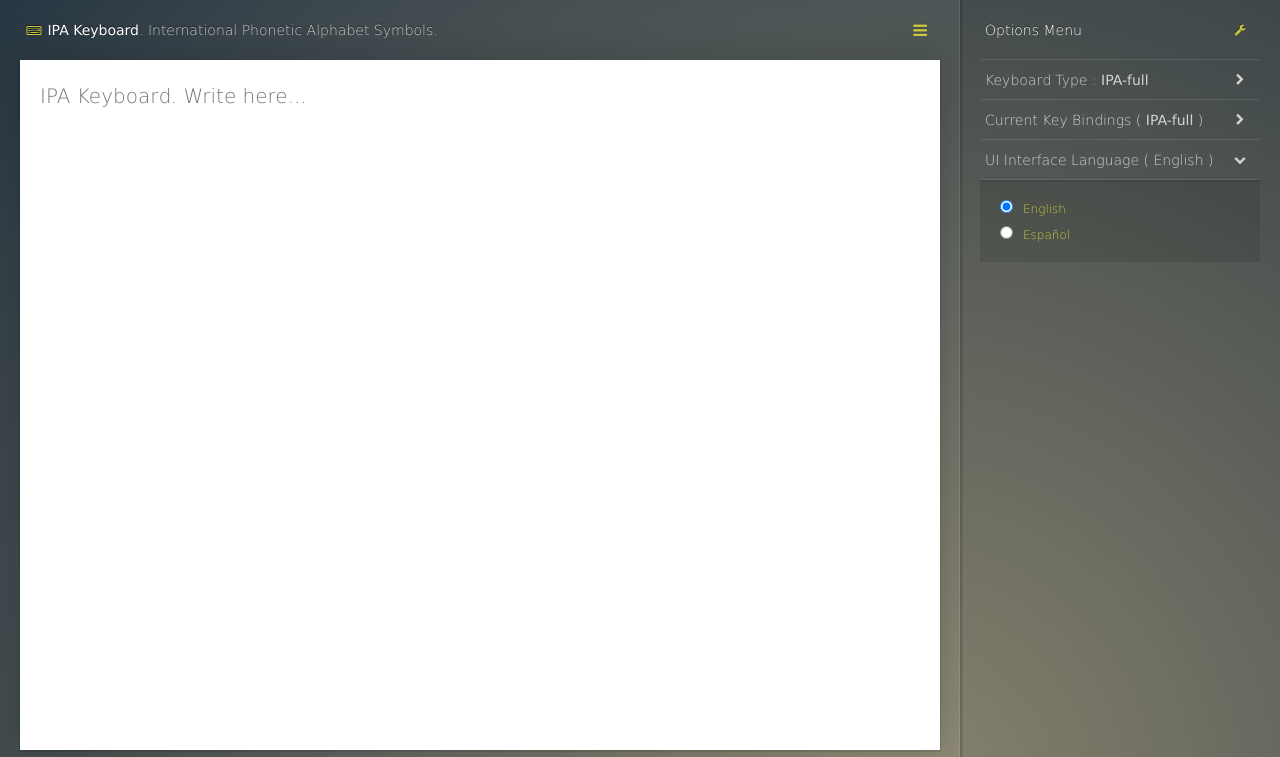
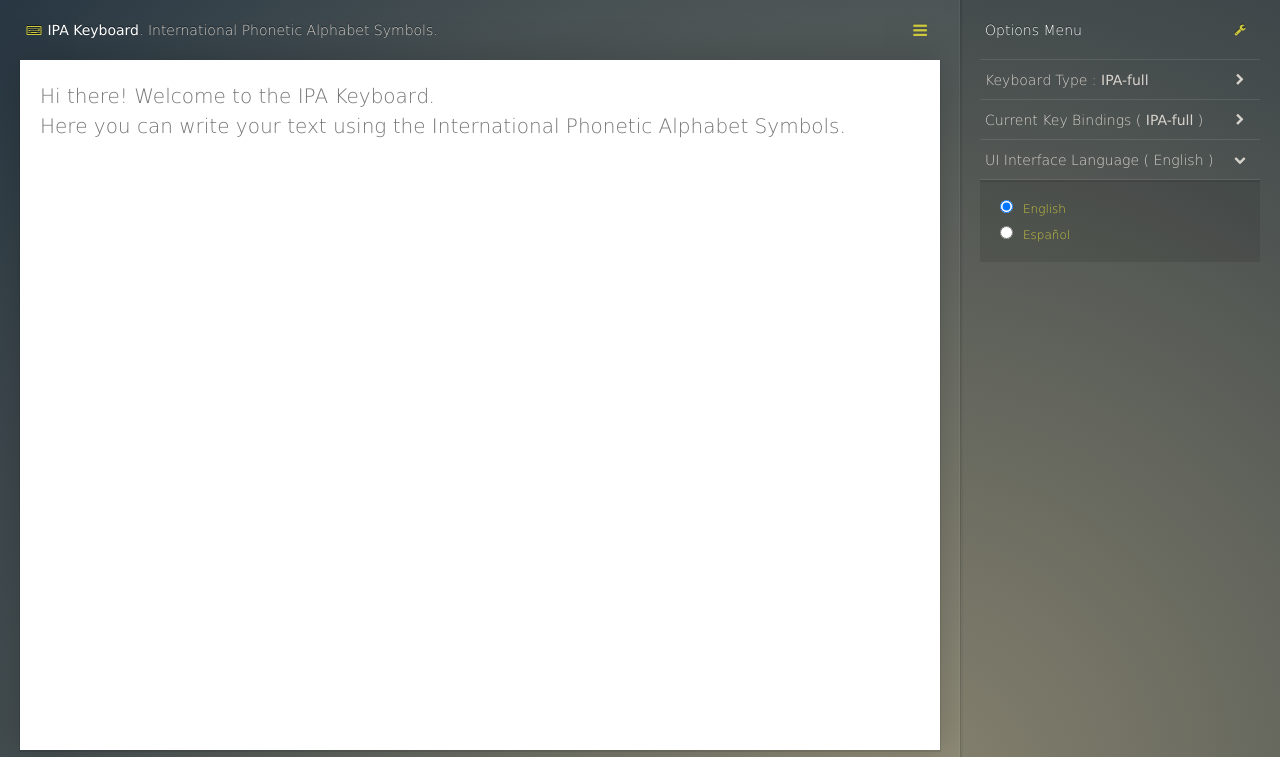
Before and after one commit to alterebro/IPA-Keyboard, a plain HTML site: page index.html in a window 1280 px wide. Shown: the top 757 px of the page. Drawn offline with Linux system fonts and the light colour scheme; a web font is replaced by a local one.

Commit message:
main input area placeholder functions

```diff
--- a/frontend/scripts/app.js
+++ b/frontend/scripts/app.js
@@ -15,6 +15,7 @@ function get_style(el,style_prop) {
 	}
 	return o;
 }
+
 
 var maps = {
 	'greek' : {
@@ -144,7 +145,7 @@ var lang = {
 		_ui_lang : 'Idioma del interface UI',
 		_footer_created : 'Diseño y desarrollo por',
 
-		_placeholder : 'PLACEHOLDER ESPAÑOLO'
+		_placeholder : 'Hola! Bienvenido al teclado AFI. \nAquí podrás escribir tus textos usando los simbolos del Alfabeto Fonético Internacional'
 	}
 }
 
@@ -161,8 +162,6 @@ var data = {
 	current_keymap : 'IPA-full',
 	current_lang : 'en',
 	input : '',
-
-	place_holder : 'IPA Keyboard. Write here...',
 
 	keymap : null,
 	lang : null,
@@ -204,14 +203,25 @@ var app = new Vue({
 
 		this.init();
 		this.calc_helper_offset();
-		document.querySelector('#data-input').focus();
-		//document.querySelector('#data-input').setAttribute('placeholder', lang._placeholder);
+		this.create_placeholder();
 
 	},
 	filters : {},
 	methods : {
 
 		create_placeholder : function() {
+
+			var p = this.lang._placeholder;
+			var p_str = '';
+			var counter = 0;
+			var interval = window.setInterval(function() {
+				p_str += p[counter];
+				counter++;
+				if ( counter >= (p.length) ) { clearInterval(interval); }
+				document.querySelector('#data-input').setAttribute('placeholder', p_str);
+			}, 10);
+
+			document.querySelector('#data-input').focus();
 
 		},
 
@@ -264,6 +274,7 @@ var app = new Vue({
 		},
 		setLang(param) {
 			data.lang = lang[param];
+			this.create_placeholder();
 		},
 		addChar : function(c) {
 			var s = document.querySelector('#data-input').selectionStart;
--- a/frontend/styles/app.less
+++ b/frontend/styles/app.less
@@ -380,9 +380,9 @@ body {
 
 	background: fade(#000, 10%);
 	box-shadow:
-		-1px 0 0 fade(#fff, 10%),
+		-1px 0 0 fade(#fff, 5%),
 		inset 1px 0 0 fade(#000, 10%),
-		inset 3px 0 0 fade(#000, 10%)
+		inset 3px 0 0 fade(#000, 5%)
 	;
 
 	padding: 0 @ui-margin @ui-margin @ui-margin;
--- a/index.html
+++ b/index.html
@@ -30,7 +30,7 @@
 			@keyup="onKeyUp"
 			@keypress="onKeyPress"
 			@keydown="onKeyDown"
-			placeholder="{{place_holder}}"></textarea>
+			placeholder="_lang._placeholder"></textarea>
 
 		<div v-if="helper_chars.length" transition="dissolve" id="helper" v-bind:style="{ top: helper_coordinates.top + 'px', left: helper_coordinates.left + 'px' }">
 			<dl>
```
Also changed, not shown: frontend/styles/app.css.
